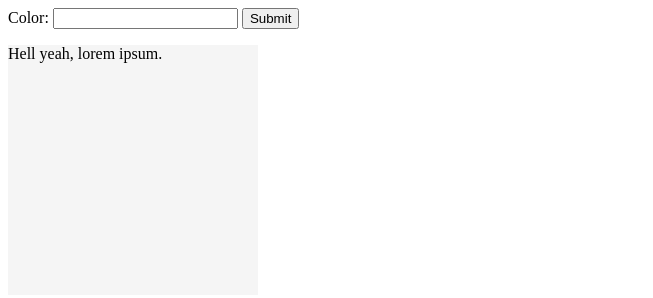
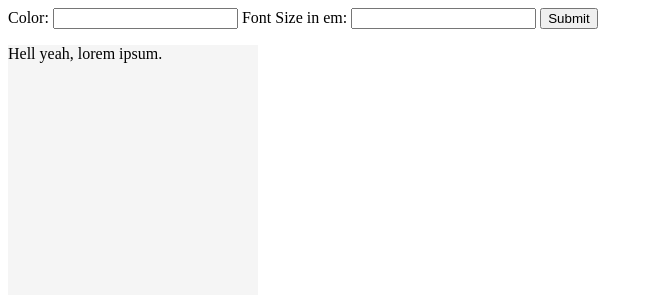
Before and after one commit to wi-fighters/browser-events-submit, a plain HTML site: page index.html in a window 1280 px wide. Shown: the whole page, without its empty margins (0-653 px from the left). Drawn offline with Linux system fonts and the light colour scheme.

Commit message:
added number input field in form

```diff
--- a/index.html
+++ b/index.html
@@ -15,9 +15,12 @@
     </style>
 </head>
 <body>
-    <form action="#">
+    <form>
         <label for="color">Color:
             <input id="color" name="color" type="text">
+        </label>
+        <label for="size">Font Size in em:
+            <input id="size" name="size" type="number">
         </label>
         <input type="submit">
     </form>
```
